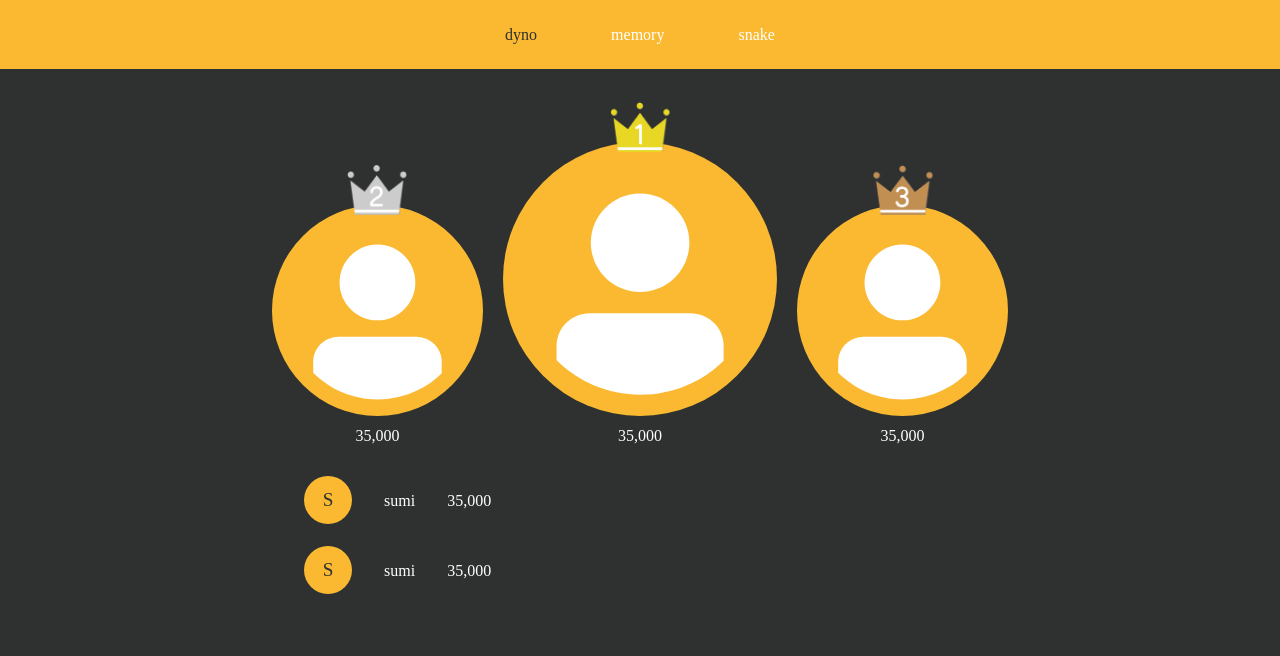
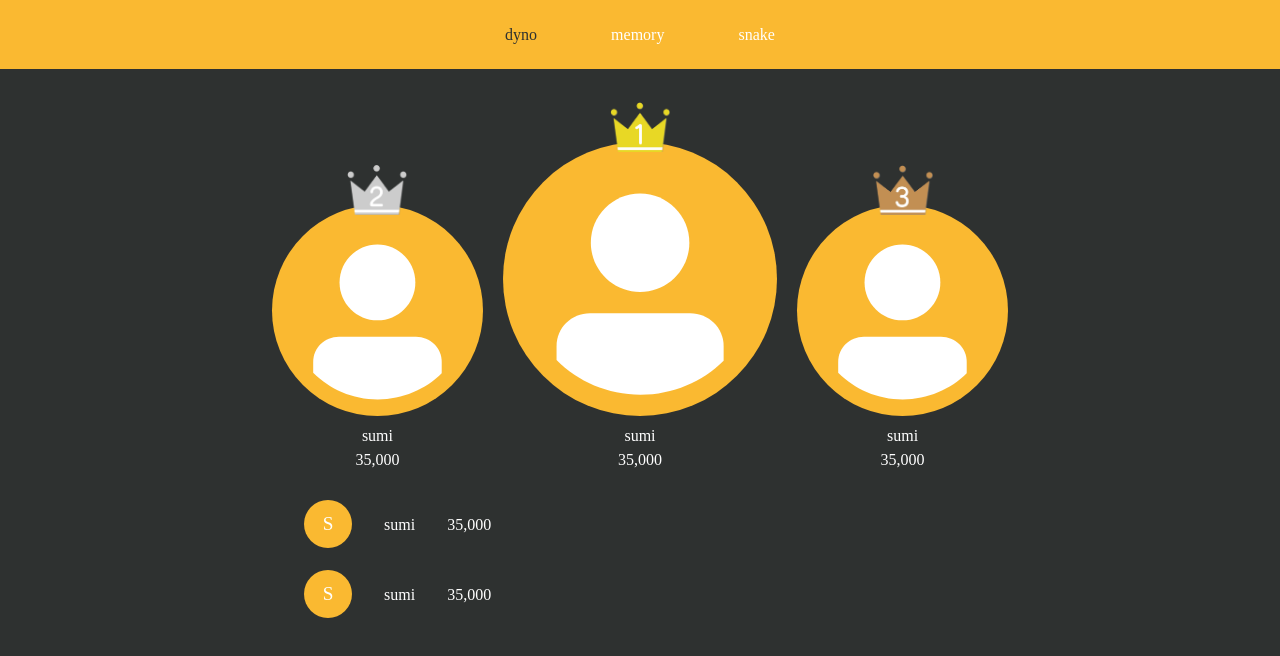
Before and after one commit to GAME-EE/client, a Next.js app: page /rank in a window 1280 px wide. Shown: the top 656 px of the page. Built offline with nearby package versions, Linux system fonts and the light colour scheme; a web font is replaced by a local one.

Commit message:
feat : avatar name plus

```diff
--- a/src/components/Rank/BottomItemWrapper.tsx
+++ b/src/components/Rank/BottomItemWrapper.tsx
@@ -33,7 +33,6 @@ function BottomItemWrapper({ data, idx }: IBottomItemWraer) {
     <MotionDiv
       display="flex"
       flexDirection={'column'}
-      // borderY={`1px solid ${ELEMENT_COLOR.HOME_MAIN_BG_COLOR}`}
       marginY={8}
       paddingY={5}
       gap={5}
@@ -52,11 +51,7 @@ function BottomItemWrapper({ data, idx }: IBottomItemWraer) {
           color={'#fff'}
         >
           <span>{item.index}</span>
-          <Avatar
-            name={item.name}
-            color={ELEMENT_COLOR.HOME_MAIN_BG_COLOR}
-            bg={ELEMENT_COLOR.HOME_SECOND_BG_COLOR}
-          ></Avatar>
+          <Avatar name={item.name} color={'#fff'} bg={ELEMENT_COLOR.HOME_SECOND_BG_COLOR}></Avatar>
           <span>{item.name}</span>
           <span>{item.score}</span>
         </MotionDiv>
--- a/src/components/Rank/TopItemWrapper.tsx
+++ b/src/components/Rank/TopItemWrapper.tsx
@@ -59,6 +59,7 @@ const TopItemWrapper = ({ data, idx }: ITopItemWrapper) => {
       gap={5}
       h="fit-content"
       marginY={10}
+      marginBottom={16}
       variants={ItemWrapperMotionProps}
       initial="hidden"
       animate="visible"
@@ -80,7 +81,6 @@ const TopItemWrapper = ({ data, idx }: ITopItemWrapper) => {
               color={'#fff'}
             ></Avatar>
             <Box w="fit-content" top={'-40px'} left={0} right={0} m={'0 auto'} position="absolute">
-              {/* {item.rank} */}
               <Image
                 src={IndexInfo[idx].img}
                 alt="crown"
@@ -90,6 +90,9 @@ const TopItemWrapper = ({ data, idx }: ITopItemWrapper) => {
               />
             </Box>
             <Box bottom={-8} w="fit-content" left={0} right={0} m={'0 auto'} position="absolute">
+              {item.name}
+            </Box>{' '}
+            <Box bottom={-14} w="fit-content" left={0} right={0} m={'0 auto'} position="absolute">
               {item.score}
             </Box>
           </MotionDiv>
```
